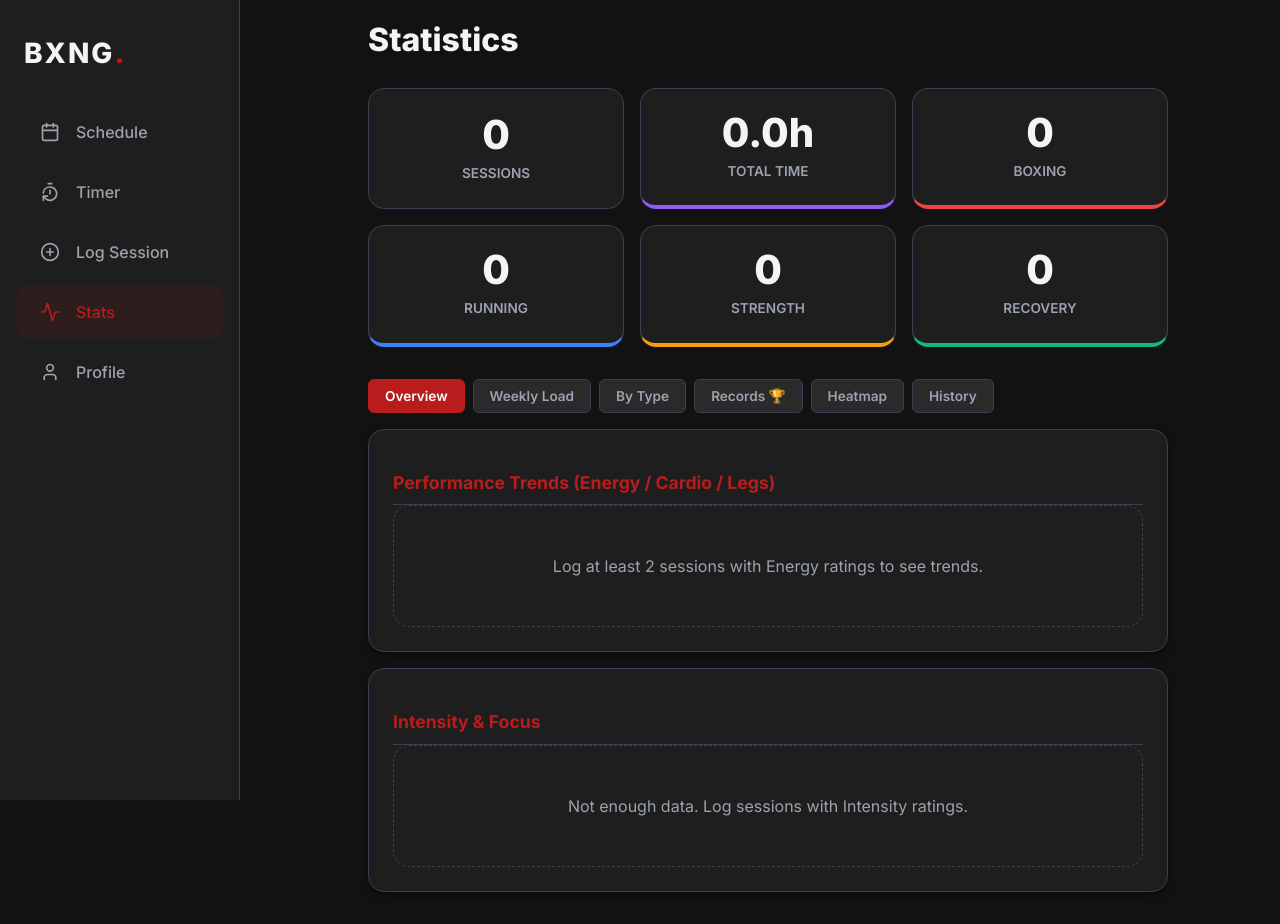
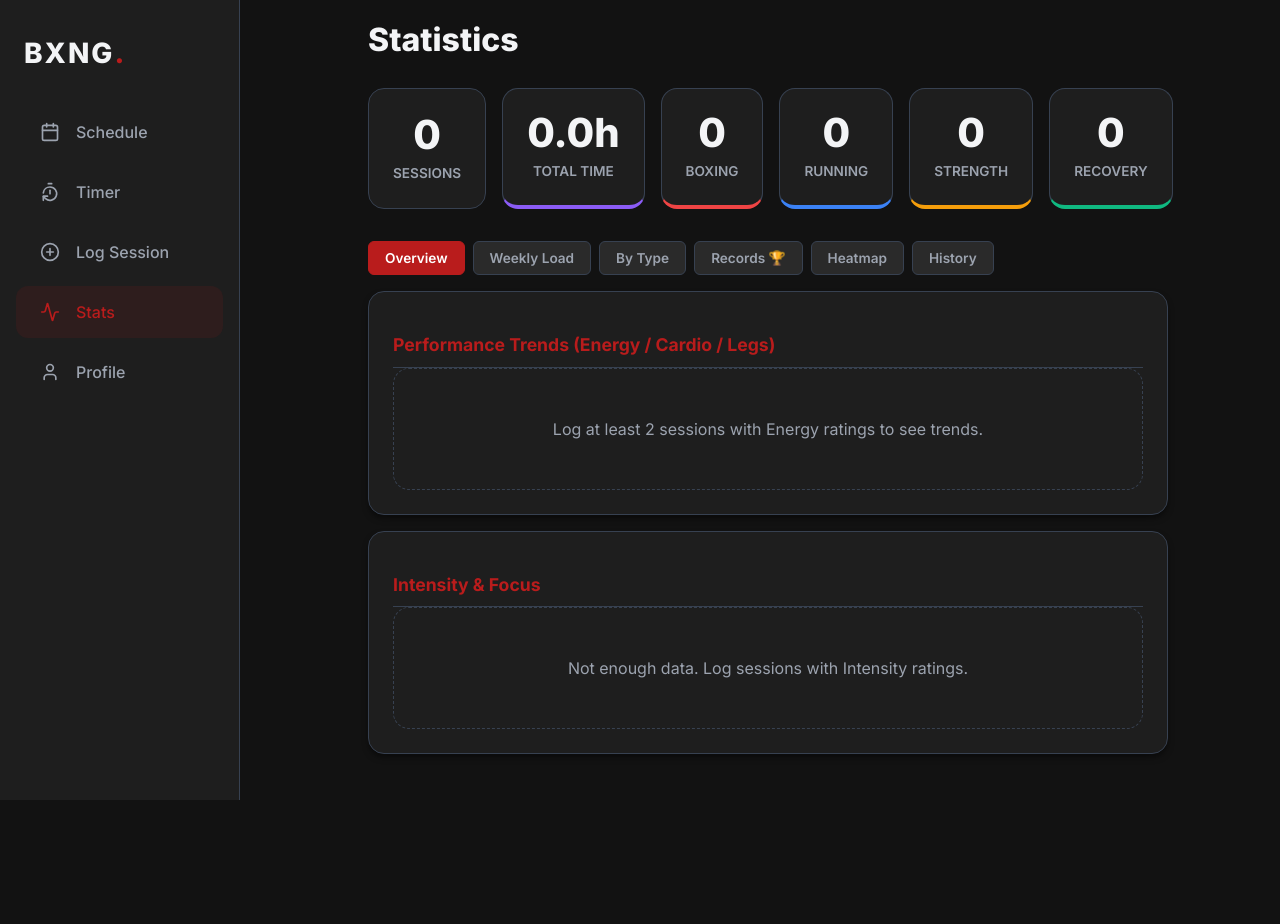
Before and after one commit to MarkamiBox/boxing-planner, a React (Vite) app: page / in a window 1280 px wide. Both pictures are taken after a click on the button "Stats". After the commit the page ends 800 px from the top, so only its background shows below. Built offline with nearby package versions, Linux system fonts and the light colour scheme.

Commit message:
feat: Implement a new statistics view displaying workout KPIs, performance trends, and historical data.

```diff
--- a/src/views/StatsView.jsx
+++ b/src/views/StatsView.jsx
@@ -134,7 +134,7 @@ export function StatsView({ logs, setLogs, showAlert, showConfirm }) {
       <h1 className="page-title">Statistics</h1>
 
       {/* KPI Row */}
-      <div className="stats-grid" style={{ gridTemplateColumns: 'repeat(3, 1fr)' }}>
+      <div className="stats-grid">
         <div className="stat-card">
           <div className="stat-value">{totalSessions}</div>
           <div className="stat-label">Sessions</div>
--- a/src/views/stats.css
+++ b/src/views/stats.css
@@ -10,9 +10,15 @@
   margin-bottom: 2rem;
 }
 
-@media (min-width: 600px) {
+@media (min-width: 480px) {
   .stats-grid {
-    grid-template-columns: repeat(4, 1fr);
+    grid-template-columns: repeat(3, 1fr);
+  }
+}
+
+@media (min-width: 700px) {
+  .stats-grid {
+    grid-template-columns: repeat(6, 1fr);
   }
 }
 
```
